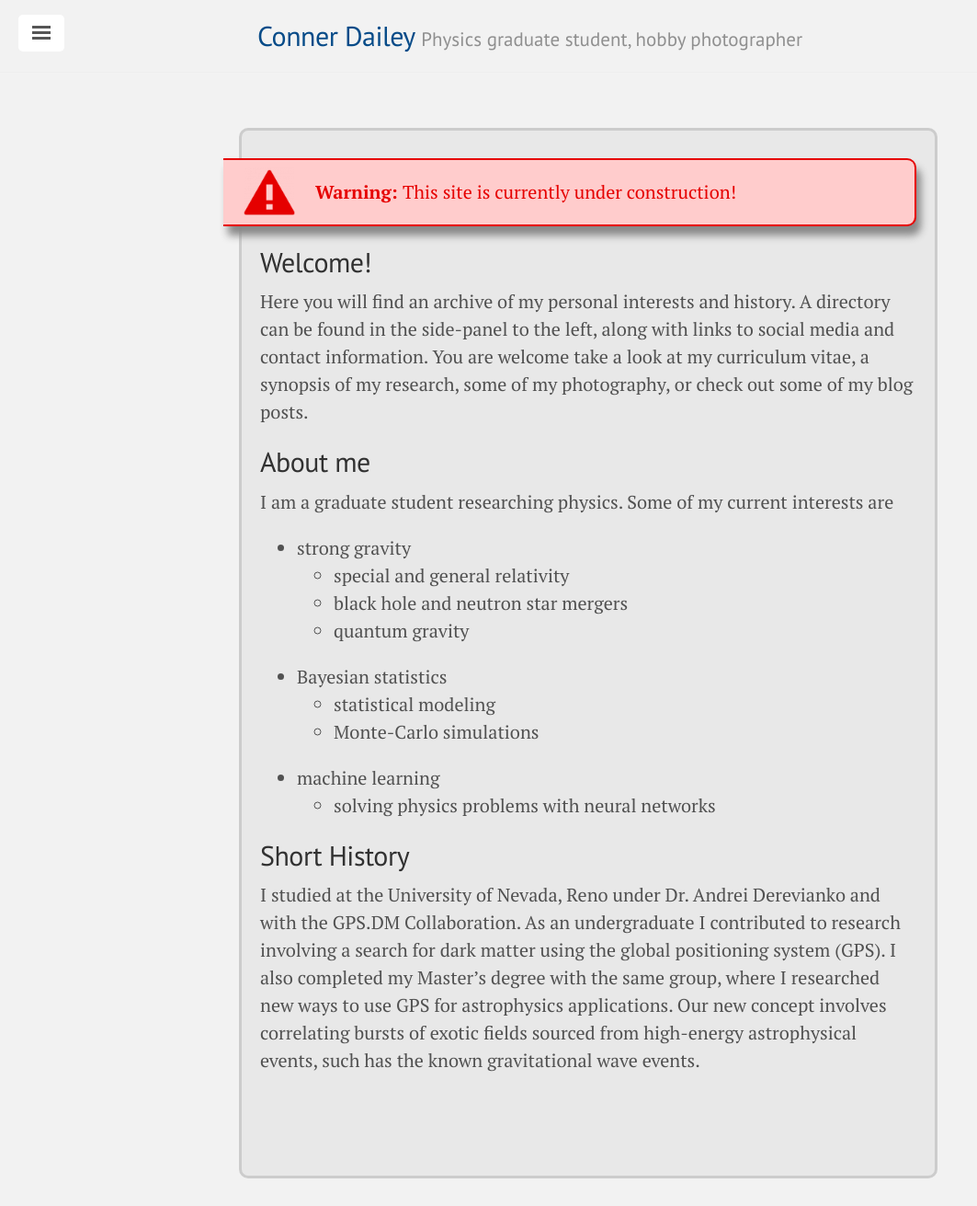
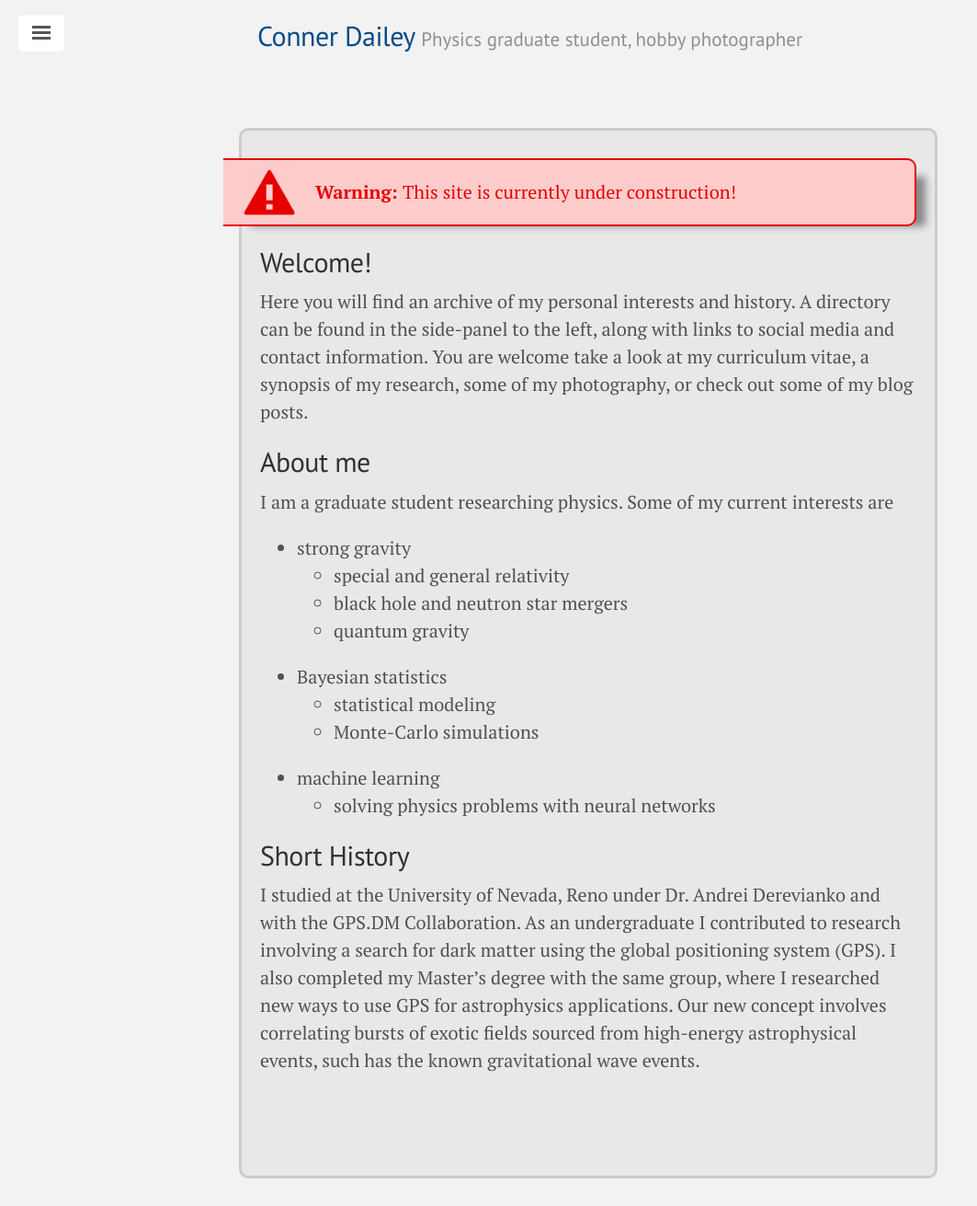
Before and after one commit to TakeTwiceDailey/TakeTwiceDailey.github.io, a Jekyll site: the page built from index.md, in a window 1280 px wide. Shown: the whole page at 92% size, without its empty margins (0-1063 px from the left). Built offline with Jekyll 4.4.1, drawn with Linux system fonts in a browser that asks for light colours; nearby versions of some CDN libraries.

Commit message:
box shadow

```diff
--- a/public/css/poole.css
+++ b/public/css/poole.css
@@ -277,6 +277,13 @@ tbody tr:nth-child(odd) th {
   * I added a whole bunch of text tip styles here (example, alert, etc.)
   *
   */
+.right-triangle {
+  width: 0;
+  height: 0;
+  border-bottom: 100px solid red;
+  border-left: 100px solid transparent;
+}
+
 .message {
   margin-bottom: 1rem;
   padding: 1rem;
@@ -359,7 +366,7 @@ tbody tr:nth-child(odd) th {
    border: 2px solid #e60000;
    border-left: none;
    color: #e60000;
-   box-shadow: 5px 10px 8px #888888;
+   box-shadow: 1rem 10px 8px -10px #888888;
 }
 .warning::before {
   font-weight: bold;
```
